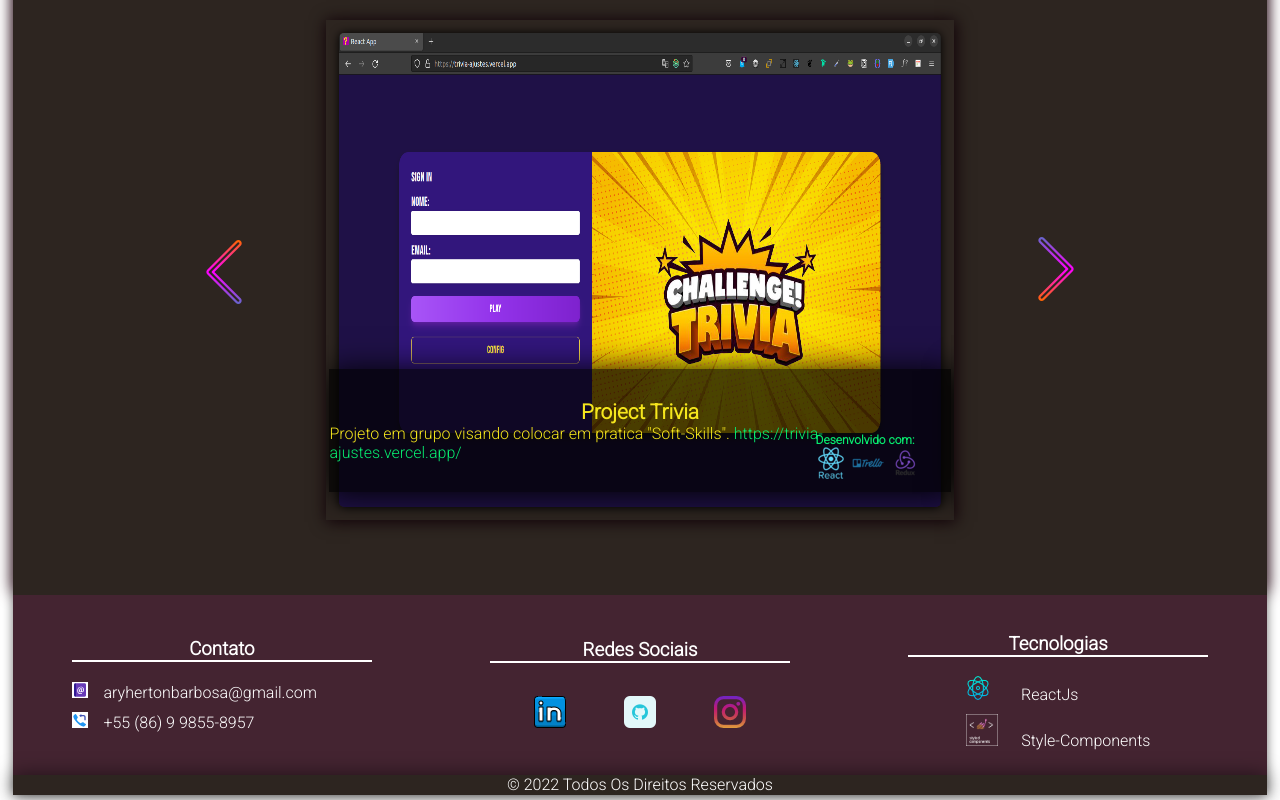
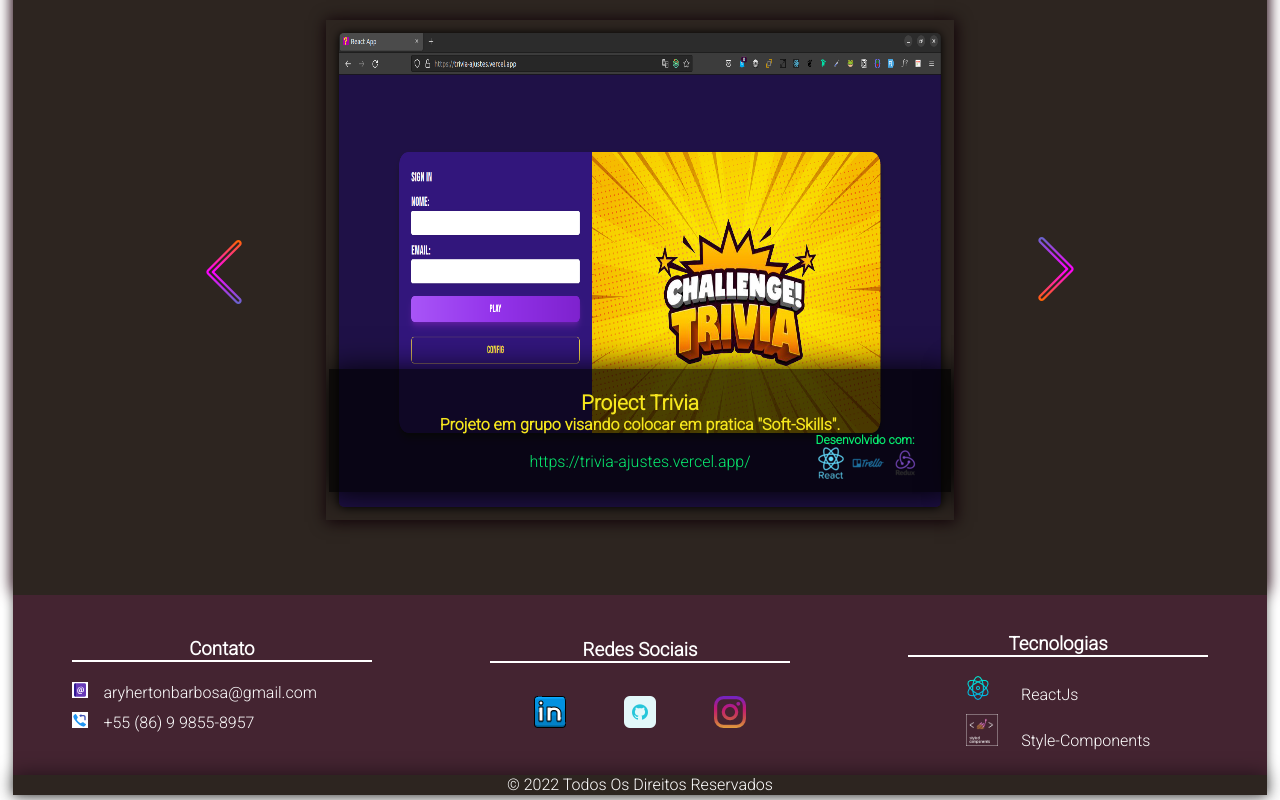
Before and after one commit to aryherton/Portfolio, a React (Create React App) app: page / in a window 1280 px wide. Shown: the part 970-1770 px from the top of the page. Built offline with nearby package versions, Linux system fonts and the light colour scheme.

Commit message:
feat: inserted "id=textDescribe" tag "span" in file "./src/components/CarouselProjects.jsx" line 35

```diff
--- a/src/components/CarouselProjects.jsx
+++ b/src/components/CarouselProjects.jsx
@@ -32,17 +32,17 @@ export default function Carousel() {
               <div id="info">
                 <h1>{ title }</h1>
                 <div id="describes">
-                  <span>{ describe }</span>
+                  <span id="textDescribe">{ describe }</span>
                   <span id="tecnologias">
                     <h3>Desenvolvido com:</h3>
                     { tecnology.map((item, index) => (
                       <img key={ index } src={ item } alt="icon" />
                     )) }
                   </span>
-                  <span>
-                    <a href={ link }>{ link }</a>
-                  </span>
                 </div>
+                <span>
+                  <a href={ link }>{ link }</a>
+                </span>
               </div>
             </div>
             );
```
